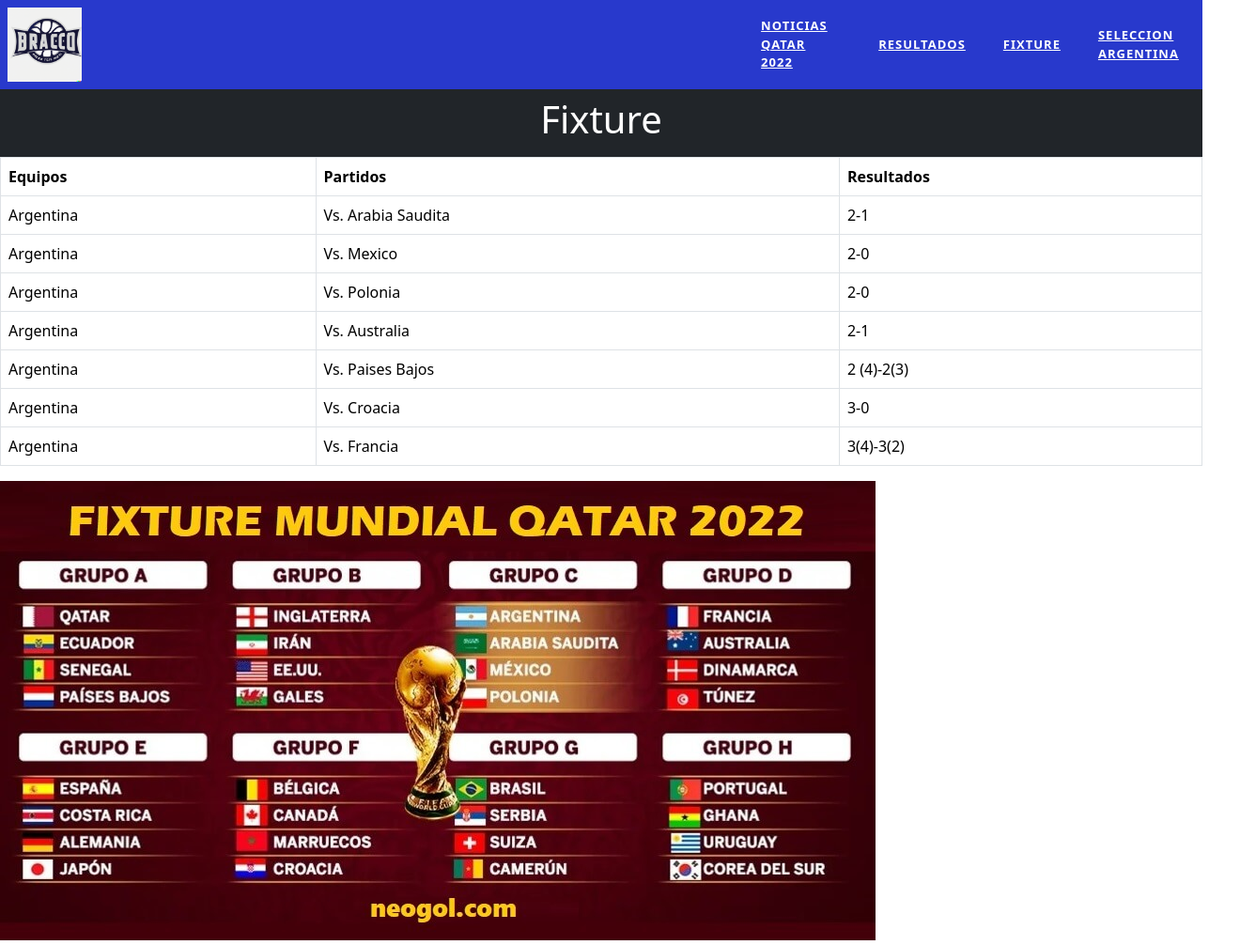
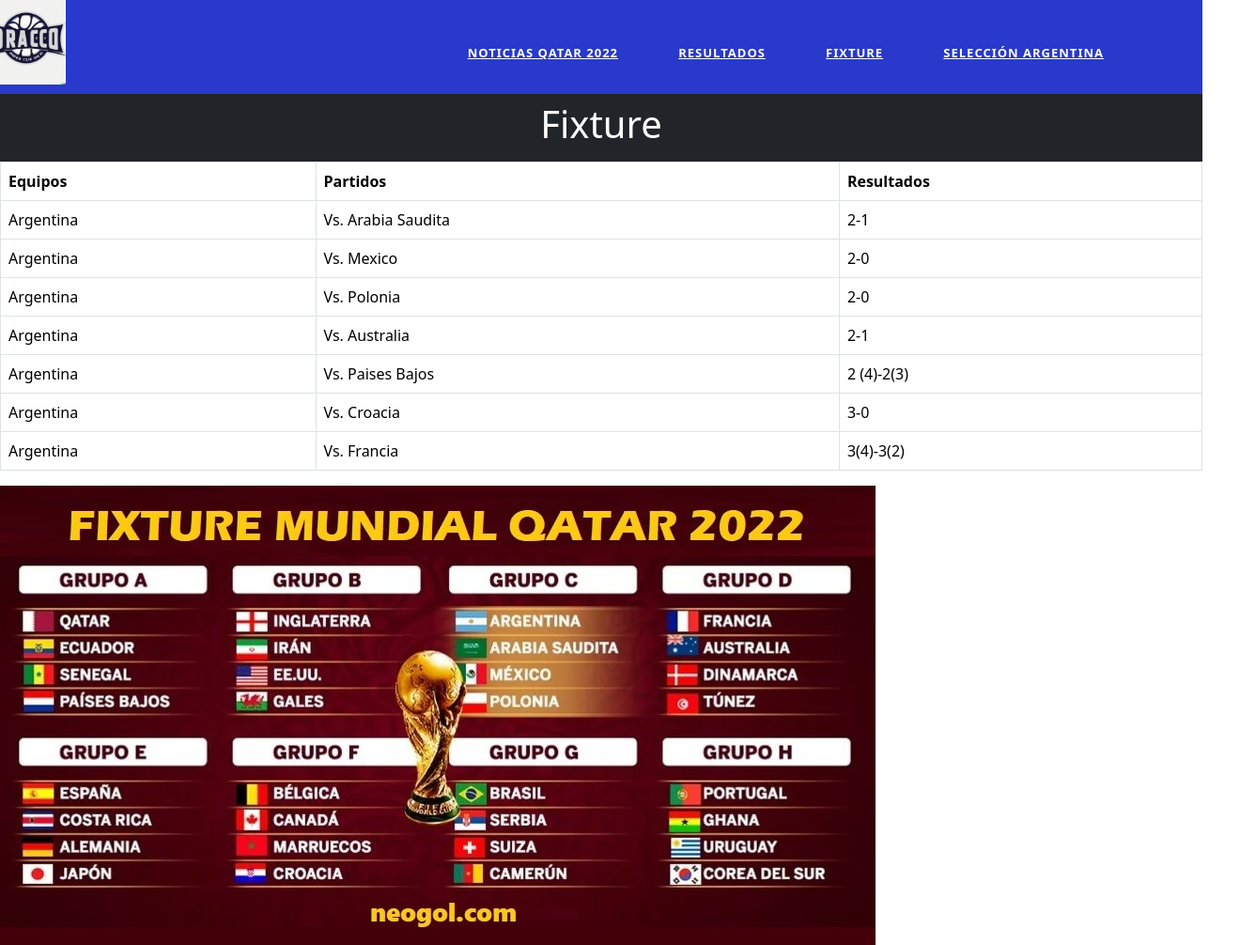
Before and after one commit to nachopizza/CODER, a website: page paginas/fixture.html in a window 1280 px wide. Shown: the whole page at 94% size, 1320 px wide, since content can reach past the window. Drawn offline with nearby package versions, Linux system fonts and the light colour scheme.

Commit message:
proyecto coder

```diff
--- a/css/stylo.css
+++ b/css/stylo.css
@@ -1,9 +1,13 @@
 * {
+    box-sizing: border-box;
+    padding: 0%;
+    margin: 0%;
+    text-decoration: none;
+    list-style: none;
     box-sizing: border-box;
 }
 
 body {
-    margin: 0;
     font-family: 'Open Sans', sans-serif;
     font-size: 14px;
     color: #333;
@@ -16,35 +20,45 @@
 }
 
 nav {
-    margin: 0 auto;
-    padding: 0;
+    height: 100px;
+    width: 100%;
     display: flex;
-    justify-content: center;
+    justify-content: space-between;
     align-items: center;
     background: #2839cc;
-    max-width: 100%;
 }
 
-nav ul {
-    list-style: none;
-    margin: 0;
-    padding: 0;
-    display: flex;
-    justify-content: center;
-    align-items: center;
-    position: relative;
+.logo{
+    width: 90px;
+    margin-left: 20px;
+}
+.bar-btn {
+    width: 30%;
+    font-size: 25px;
+    color: #fff;
+    margin-right: 20px;
+    margin: 0.5em;
+    cursor: pointer;
 }
 
-nav ul li {
-    margin: 0;
-    padding: 0 10px;
-    display: inline-block;
-    position: relative;
-    transition: .4s;
+.nav-menu {
+    position: fixed;
+    width: 100%;
+    height: 0vh;
+    top:100px;
+    background: rgba(0,0,0,.95);
+    text-align:center;
+    transition: all .4s;
 }
 
-nav ul li a {
-    display: block;
+.nav-menu li {
+    display: none;
+    line-height: 30px;
+    transition: all .4s;
+    margin: 50px 0;
+}
+
+.nav-menu li a{
     padding: 10px;
     color: #fff;
     font-size: 13px;
@@ -59,13 +73,117 @@
     color: #66a1ba;
     padding: 10px 20px;
 }
-nav img {
-    width: 10%;
-    margin: 0.5em;
+
+
+
+#check {
+    display: none;
 }
+#check:checked ~ .nav-menu {
+    height:100vh
+}
+#check:checked ~ .nav-menu li {
+    display: block;
+}
+
+
+
+@media screen and (min-width: 768px) {
+    .logo{
+        width: 90px;
+        margin-right: 1250px;
+        top: 10px;
+    }
+
+    nav {
+        height: 100px;
+        flex-direction: column;
+
+        position: relative;
+    }
+
+    .bar-btn {
+        position: absolute;
+        top: 0;
+        right: 0;
+        display: none;
+    }
+    .nav-menu {
+        position: fixed;
+        width: 100%;
+        height: 100px;
+        top: 5px;
+        background: none;
+        text-align: right;
+        transition: .4s;
+        margin-right: 150px;
+
+
+    }
+
+    .nav-menu li {
+        display: inline-block;
+        line-height: 100px;
+        margin: 0 20px;
+        transition: all .4s;
+    }
+
+    .nav-menu li a {
+
+        font-size: 13px;
+    }
+}
+
+@media screen and (max-width: 768px) {
+    .logo{
+        width: 90px;
+        margin-right: 20px;
+        top: 10px;
+    }
+
+    nav {
+        height: 100px;
+        flex-direction: column;
+        position: relative;
+    }
+
+    .bar-btn {
+        position: absolute;
+        top: 0;
+        right: 0;
+        display: block;
+    }
+    .nav-menu {
+        position: fixed;
+        width: 100%;
+        height: 0vh;
+        top:100px;
+        background: rgba(0,0,0,.95);
+        text-align:center;
+        transition: all .4s;
+    }
+
+    .nav-menu li {
+        display: none;
+        line-height: 30px;
+        transition: all .4s;
+        margin: 50px 0;
+    }
+
+    .nav-menu li a{
+        padding: 10px;
+        color: #fff;
+        font-size: 13px;
+        text-transform: uppercase;
+        letter-spacing: 1px;
+        font-weight: 600;
+        transition: .4s;
+    }
+}
+
 header {
     width: 100%;
-    height: auto;
+    height: 100%;
     background-color: #212529;
     color: #fff;
     padding: 0.5rem 1rem;
@@ -84,10 +202,3 @@
   margin-right: 10px;
   margin-bottom: 10px;
 }
-/* Media queries */
-@media (min-width:768px){
-  grid-template-columns: 1fr 2fr;
-  grid-template-rows:  repeat(4,400px);
-  grid-template-areas: ;
-}
-  }
--- a/paginas/fixture.html
+++ b/paginas/fixture.html
@@ -3,30 +3,38 @@
     <head>
         <meta charset="UTF-8">
         <meta http-equiv="X-UA-Compatible" content="IE=edge">
-    <meta name="viewport" content="width=device-width, initial-scale=1.0">
+        <meta name="viewport" content="width=device-width, initial-scale=1" name="author" content="ANSELMO_NICOLAS_BRAVO">
         <title>BraccoSports FIXTURE</title>
         <link rel="shortcut icon" href="../icon/favicon.png" type="image/x-icon">
         <link rel="stylesheet" href="../css/stylo.css">
         <link href="https://cdn.jsdelivr.net/npm/bootstrap@5.3.0-alpha1/dist/css/bootstrap.min.css" rel="stylesheet" integrity="sha384-GLhlTQ8iRABdZLl6O3oVMWSktQOp6b7In1Zl3/Jr59b6EGGoI1aFkw7cmDA6j6gD" crossorigin="anonymous">
-
     </head>
     <body>
         <nav>
+            <input type="checkbox" id="check">
+
+            <label for="check" class="bar-btn">
+                <img src="../icon/boton-burger.png" alt="boton-burger-erro404" class="bar-btn">
+            </label>
+
             <a href="../index.html">
-            <img src="../icon/LOGO2.png" alt="Logo BraccoSports-Noticias">
+                <img src="../icon/LOGO2.png" alt="Logo BraccoSports-Noticias" class="logo">
             </a>
 
-        <ul>
+
+            <ul class="nav-menu">
                 <li>
-                 <a href="noticias.html"> Noticias Qatar 2022</a>
+                    <a href="noticias.html">Noticias Qatar 2022</a>
+                </li>
                 <li>
-                <a href="resultados.html"> Resultados</a>
+                    <a href="resultados.html">Resultados</a>
+                </li>
                 <li>
-                <a href="fixture.html"> Fixture</a>
+                    <a href="fixture.html">Fixture</a>
+                </li>
                 <li>
-                <a href="seleccion argentina.html"> Seleccion Argentina</a>
+                    <a href="seleccion argentina.html">Selección Argentina</a>
                 </li>
-
             </ul>
         </nav>
         <header>
@@ -89,7 +97,6 @@
                 <img src="../icon/fixture-mundial-qatar-2022-1.jpg" alt="Logo BraccoSports-Noticias">
             </a>
         </main>
-    </main>
         <script src="https://cdn.jsdelivr.net/npm/bootstrap@5.3.0-alpha1/dist/js/bootstrap.bundle.min.js" integrity="sha384-w76AqPfDkMBDXo30jS1Sgez6pr3x5MlQ1ZAGC+nuZB+EYdgRZgiwxhTBTkF7CXvN" crossorigin="anonymous"></script>
 
     </body>
```
Also changed, not shown: index.html (+15 -10 lines), paginas/noticias.html (+15 -11 lines), paginas/resultados.html (+17 -8 lines), paginas/seleccion argentina.html (+17 -9 lines), icon/boton-burger.png (added). Lines whose indentation alone changed are shown as unchanged.
